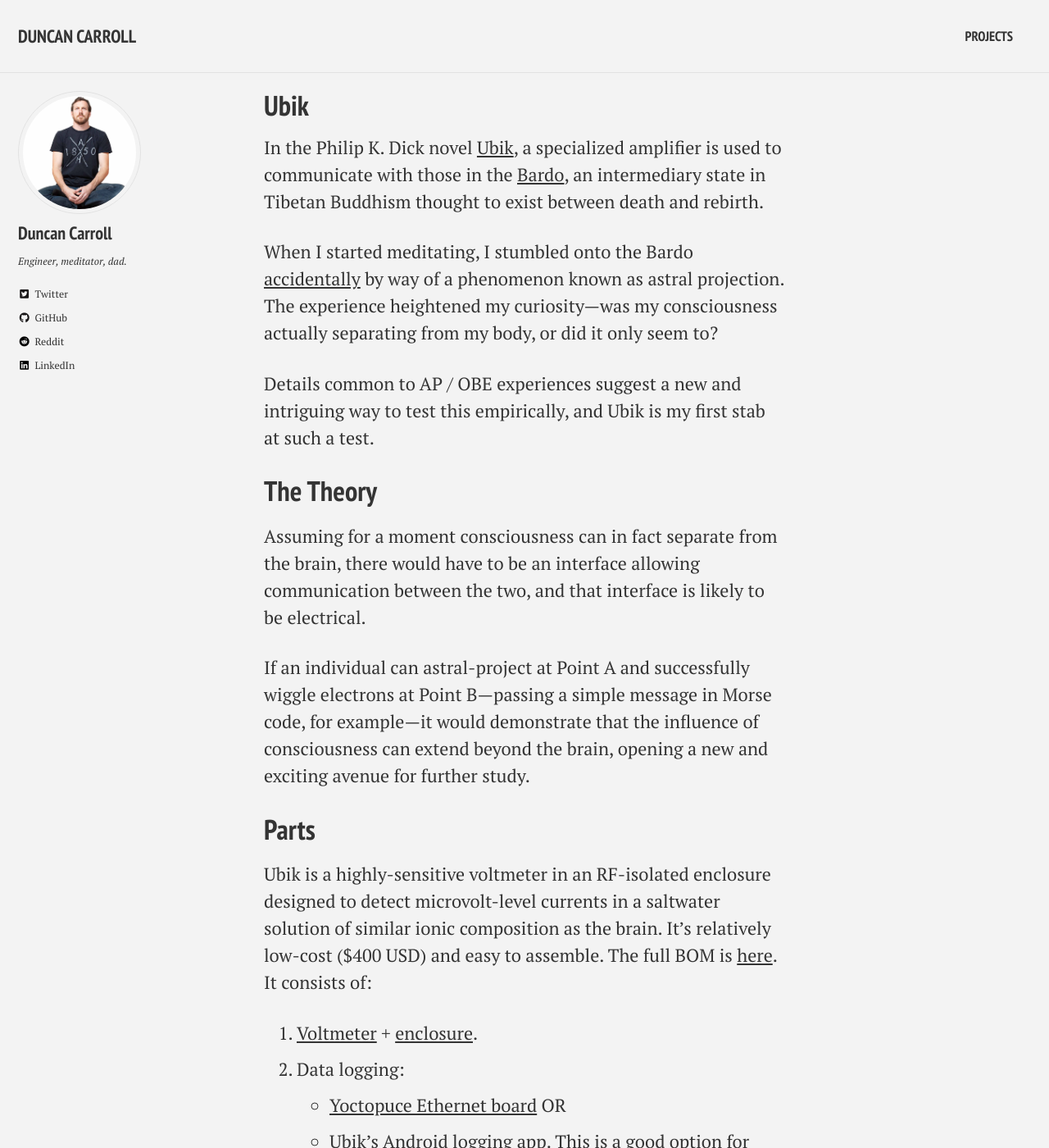
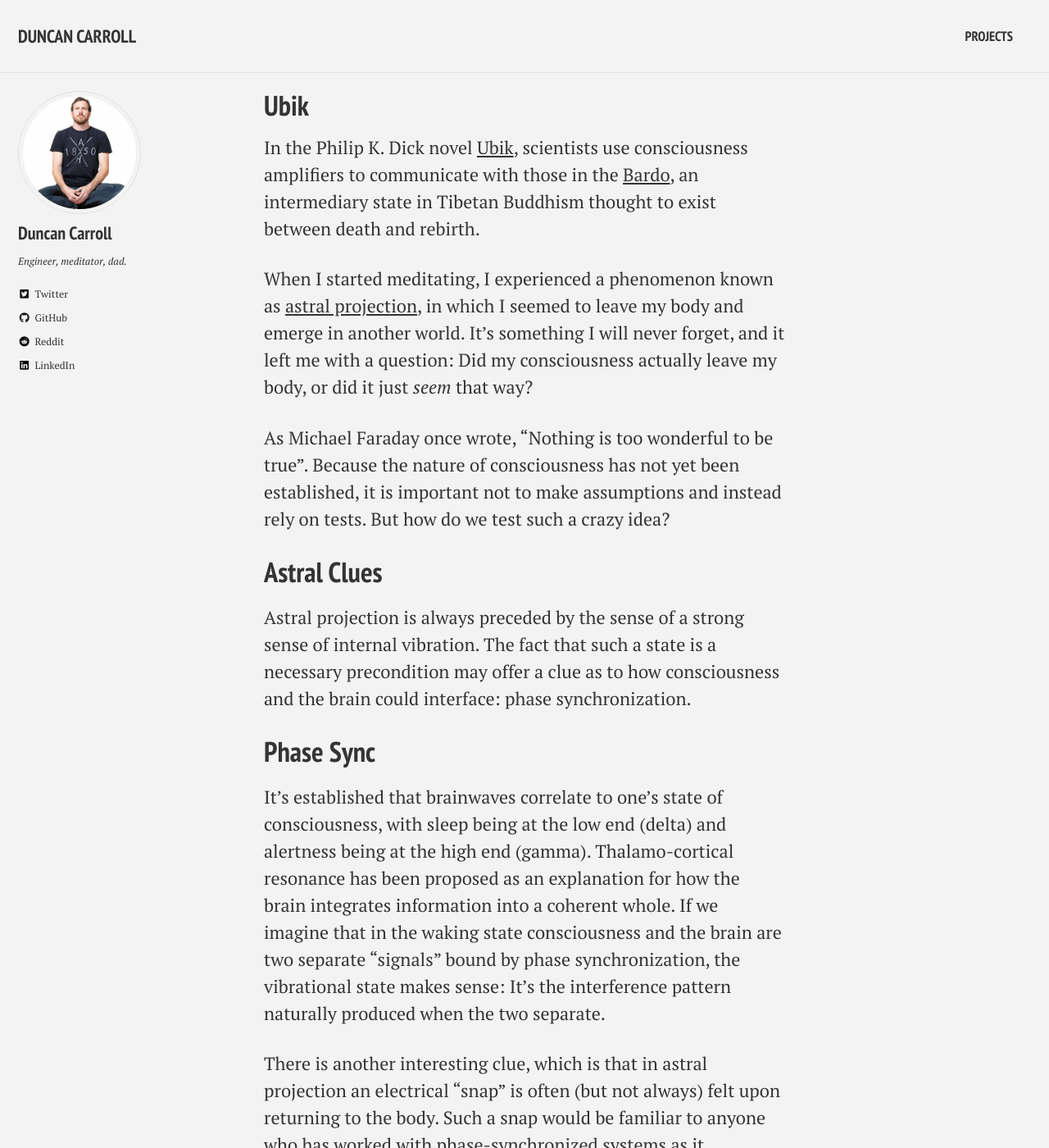
Before and after one commit to duncancarroll/duncancarroll.github.io, a Jekyll site: the page built from _work/ubik.md, in a window 1280 px wide and 1400 px high. Shown: the whole window at 82% size. Built offline with Jekyll 4.4.1, drawn with Linux system fonts in a browser that asks for light colours; cached includes are drawn as plain includes; a script that is not in the unit is left out; some of the changed text lies outside the part shown.

Commit message:
Add ubik post

```diff
--- a/_work/ubik.md
+++ b/_work/ubik.md
@@ -1,24 +1,42 @@
 ---
 title: "Ubik"
-excerpt: "A voltmeter + enclosure designed to detect whether consciousness can exert a weak electrical influence from within an OBE state."
+excerpt: "Can consciousness exert a weak electrical influence from the OBE state?"
 date: 2022-06-22
 hidden: false
 header:
   teaser: /assets/images/ubik-teaser.jpg
 ---
-In the Philip K. Dick novel [Ubik](https://en.wikipedia.org/wiki/Ubik), a specialized amplifier is used to communicate with those in the [Bardo](https://en.wikipedia.org/wiki/Bardo_Thodol), an intermediary state in Tibetan Buddhism thought to exist between death and rebirth.
+In the Philip K. Dick novel [Ubik](https://en.wikipedia.org/wiki/Ubik), scientists use consciousness amplifiers to communicate with those in the [Bardo](https://en.wikipedia.org/wiki/Bardo_Thodol), an intermediary state in Tibetan Buddhism thought to exist between death and rebirth.
 
-When I started meditating, I stumbled onto the Bardo [accidentally](https://www.supermeditate.me/the-astral-express) by way of a phenomenon known as astral projection.  The experience heightened my curiosity---was my consciousness actually separating from my body, or did it only seem to?
+When I started meditating, I experienced a phenomenon known as [astral projection](https://www.supermeditate.me/the-astral-express), in which I seemed to leave my body and emerge in another world.  It's something I will never forget, and it left me with a question:  Did my consciousness actually leave my body, or did it just _seem_ that way?
 
-Details common to AP / OBE experiences suggest a new and intriguing way to test this empirically, and Ubik is my first stab at such a test.
+As Michael Faraday once wrote, "Nothing is too wonderful to be true". Because the nature of consciousness has not yet been established, it is important not to make assumptions and instead rely on tests.  But how do we test such a crazy idea?
 
-# The Theory
-Assuming for a moment consciousness can in fact separate from the brain, there would have to be an interface allowing communication between the two, and that interface is likely to be electrical.
+# Astral Clues
+Astral projection is always preceded by the sense of a strong sense of internal vibration.  The fact that such a state is a necessary precondition may offer a clue as to how consciousness and the brain could interface: phase synchronization.
 
-If an individual can astral-project at Point A and successfully wiggle electrons at Point B---passing a simple message in Morse code, for example---it would demonstrate that the influence of consciousness can extend beyond the brain, opening a new and exciting avenue for further study.
+# Phase Sync
+It's established that brainwaves correlate to one's state of consciousness, with sleep being at the low end (delta) and alertness being at the high end (gamma). Thalamo-cortical resonance has been proposed as an explanation for how the brain integrates information into a coherent whole.  If we imagine that in the waking state consciousness and the brain are two separate "signals" bound by phase synchronization, the vibrational state makes sense:  It's the interference pattern naturally produced when the two separate.
+
+There is another interesting clue, which is that in astral projection an electrical "snap" is often (but not always) felt upon returning to the body.  Such a snap would be familiar to anyone who has worked with phase-synchronized systems as it corresponds to the phase difference between the two signals when they are re-joined.
+
+In this model, meditation functions by increasing the strength of the "consciousness signal", such that it can exceed that of the brain and break out of phase when the brain's signal is relatively low (during sleep or deep meditation.)
+
+If consciousness and the brain are coupled electrically, and consciousness can separate out, then we should be able to measure its influence on another object with a subject who is in the OBE state.
+
+# Testing
+While many tests have been conducted on subjects in the OBE state, they are typically focused on measuring brain activity, but in our model we would not expect a considerable difference, after all the "car" is still idling while the driver has left the vehicle.  Instead, we will measure the electrical activity of another object which the OBE'd subject will then attempt to manipulate.
+
+If you're still with me I appreciate it, because we're really out on a limb here, but let's keep going.
+
+We don't know if our "consciousness signal" needs to bind to an existing electrical signal first before it can exchange information, or if it can just push electrons around willy-nilly, so in terms of measurement we will need two solutions:
+1. A saltwater solution with no electric current applied.
+2. A saltwater solution with a brainwave-like sinusoidal current applied.
+
+If an individual can astral project from Point A and successfully wiggle some electrons at Point B---passing a message in Morse code, for example---it would demonstrate that the influence of consciousness extends beyond the brain.
 
 # Parts
-Ubik is a highly-sensitive voltmeter in an RF-isolated enclosure designed to detect microvolt-level currents in a saltwater solution of similar ionic composition as the brain.  It's relatively low-cost ($400 USD) and easy to assemble.  The full BOM is [here](https://docs.google.com/spreadsheets/d/1x1zZBeL7GawCRSwFvTGJBpj9yIvj37LNaCB3L1gBPrs/edit?usp=sharing). It consists of:
+A microvolt-sensitive voltmeter in an RF-isolated enclosure is used to record a time series measurement of voltage within a saltwater solution.  It's relatively low-cost ($400 USD) and easy to assemble.  The full BOM is [here](https://docs.google.com/spreadsheets/d/1x1zZBeL7GawCRSwFvTGJBpj9yIvj37LNaCB3L1gBPrs/edit?usp=sharing). It consists of:
 
 1. [Voltmeter](https://www.yoctopuce.com/EN/products/usb-electrical-sensors/yocto-millivolt-rx-bnc) + [enclosure](https://www.yoctopuce.com/EN/products/enclosures/yoctobox-long-thick-black-bnc).
 2. Data logging:
@@ -26,31 +44,6 @@ Ubik is a highly-sensitive voltmeter in an RF-isolated enclosure designed to det
   - Ubik's [Android logging app](https://tbd).  This is a good option for travel, as the phone can provide both power & logging capability.
 3. RF enclosure (Amazon list)
 4. Lab stand & flask (Amazon list)
-5. Common parts & equipment (You may already own some of these)
-
-# Steps to Assembling
-
-Fully assembled, Ubik looks like this:
-
-(image)
-
-### 1. Assemble the enclosure
-
-### 2. Assemble the stand
-
-### 3. Crimp the electrode
-
-### 4. Wire the circuit
-
-### 5. Prepare the flask
-
-### 6. Set up data logging
-
-### 7. Run a validation test
-
-
-
-
 
 # Output
 
```
